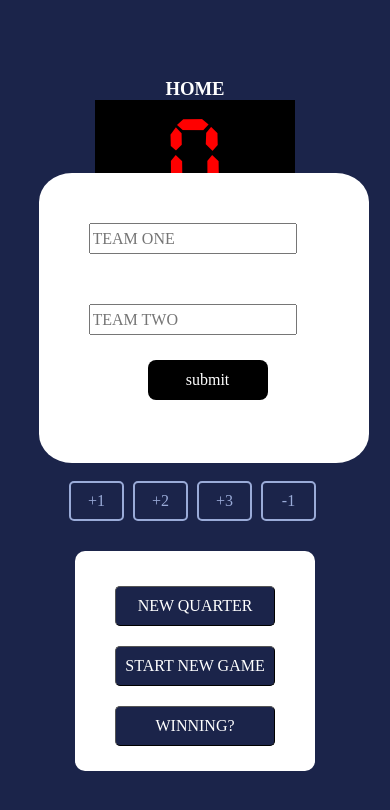
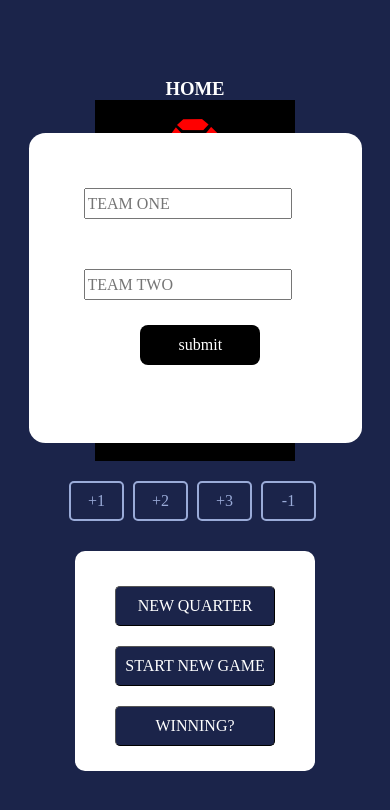
Before and after one commit to JerryCodesAfrica/Basketball-Scoreboard-app, a plain HTML site: page index.html in a window 390 px wide. Both pictures are taken after a click on the button "START NEW GAME". Drawn offline with nearby package versions, Linux system fonts and the light colour scheme.

Commit message:
form style update

```diff
--- a/index.css
+++ b/index.css
@@ -218,13 +218,13 @@ body {
     #teamSelectForm{
         display: none;
         background-color: white;
-        width: 280px;
-        height: 240px;
-        padding: 25px;
+        width: 100%;
+        height: 250px;
+        padding: 30px;
         position: absolute;
-        border-radius: 10%;
-        top: 155px;
-        left: -20px;
+        border-radius: 5%;
+        top: 115px;
+        left: -30px;
     }
 
     #teamSelectForm input{
```
